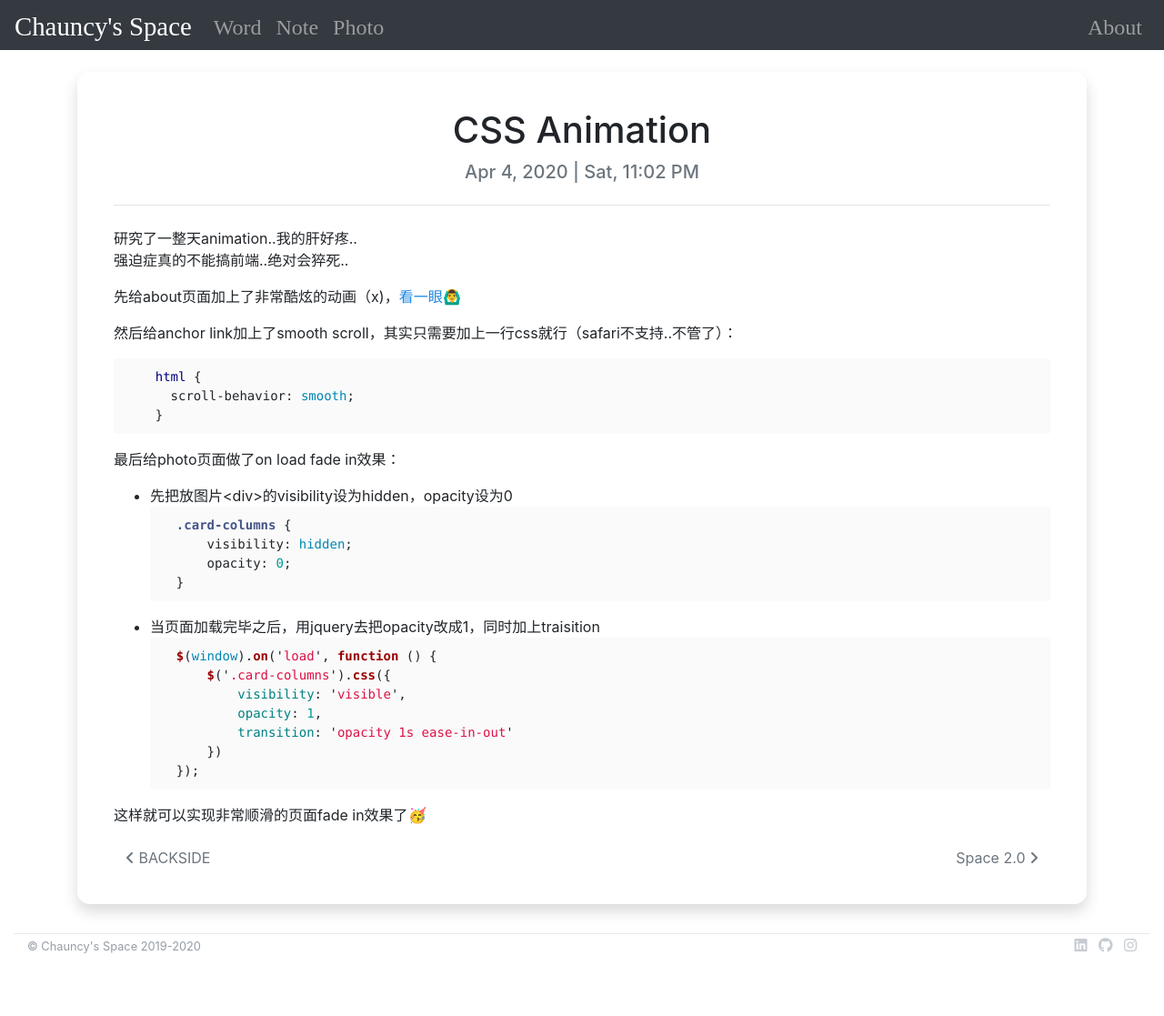
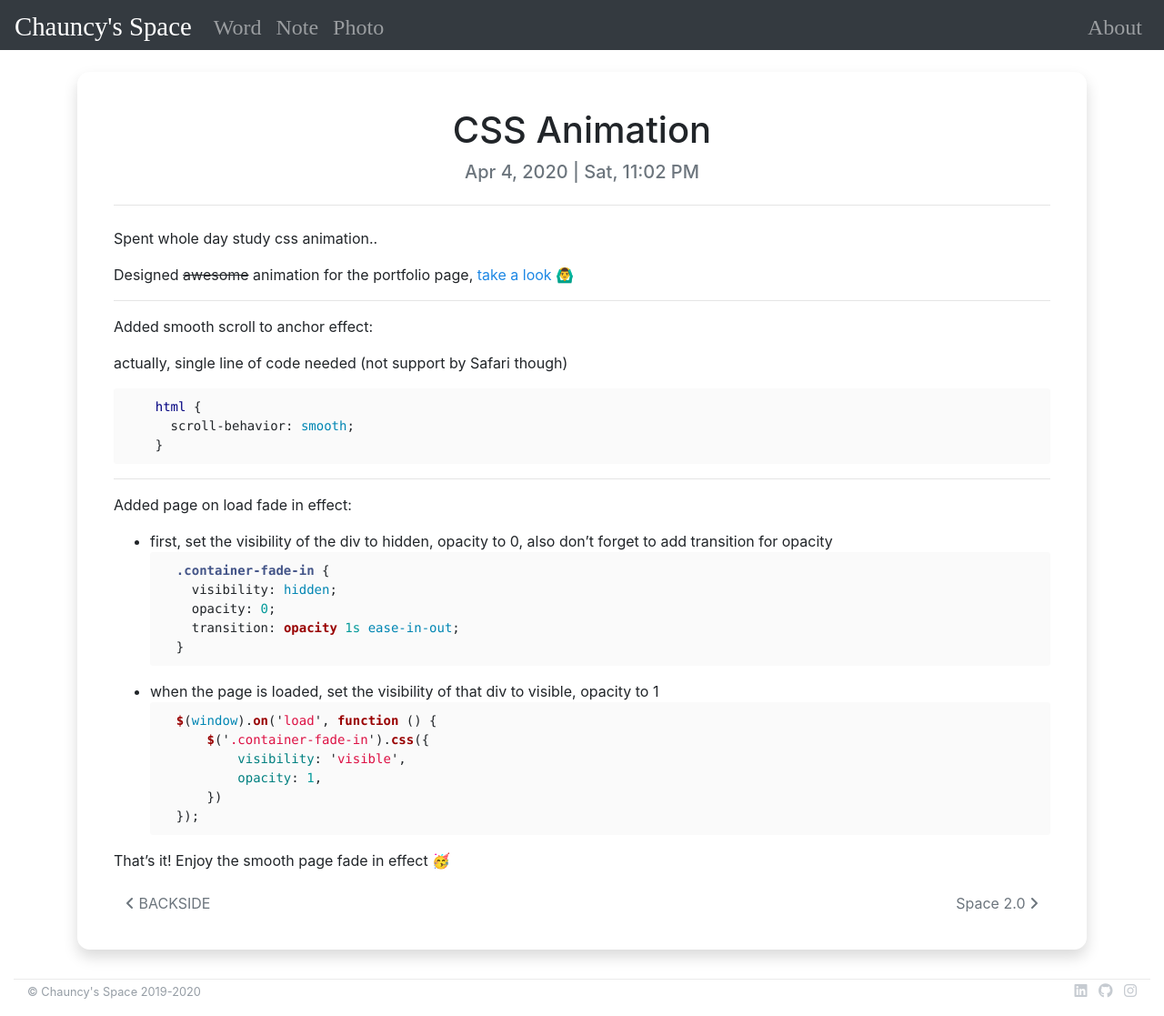
Before and after one commit to chauncyf/chauncyf.github.io, a Jekyll site: the page built from _posts/2020-04-04-css-animation.md, in a window 1280 px wide. Shown: the whole page at 91% size. Built offline with Jekyll 4.4.1, drawn with Linux system fonts in a browser that asks for light colours; nearby versions of some CDN libraries; some web fonts are replaced; before the commit the page ends 1067 px from its top, so only the background shows below that.

Commit message:
update post

````diff
--- a/_posts/2020-04-04-css-animation.md
+++ b/_posts/2020-04-04-css-animation.md
@@ -9,37 +9,40 @@ image:
 published: true
 ---
 
-研究了一整天animation..我的肝好疼..
-强迫症真的不能搞前端..绝对会猝死..
+Spent whole day study css animation..  <hide>强迫症真的不能搞前端..绝对会猝死..</hide>
 
 
-先给about页面加上了非常酷炫的动画（x)，[看一眼🙆‍♂️](https://chauncyf.github.io/)
+Designed ~~awesome~~ animation for the portfolio page, [take a look 🙆‍♂️](https://chauncyf.github.io/)
 
+---
+Added smooth scroll to anchor effect:
 
-然后给anchor link加上了smooth scroll，其实只需要加上一行css就行（safari不支持..不管了）：
+actually, single line of code needed (not support by Safari though)
 ```css
     html {
       scroll-behavior: smooth;
     }
 ```
 
-最后给photo页面做了on load fade in效果：
-- 先把放图片<div>的visibility设为hidden，opacity设为0
+---
+Added page on load fade in effect:
+
+- first, set the visibility of the div to hidden, opacity to 0, also don't forget to add transition for opacity
 ```css
-    .card-columns {
-        visibility: hidden;
-        opacity: 0;
+    .container-fade-in {
+      visibility: hidden;
+      opacity: 0;
+      transition: opacity 1s ease-in-out;
     }
 ```
-- 当页面加载完毕之后，用jquery去把opacity改成1，同时加上traisition
+- when the page is loaded, set the visibility of that div to visible, opacity to 1
 ```javascript
     $(window).on('load', function () {
-        $('.card-columns').css({
+        $('.container-fade-in').css({
             visibility: 'visible',
             opacity: 1,
-            transition: 'opacity 1s ease-in-out'
         })
     });
 ```
 
-这样就可以实现非常顺滑的页面fade in效果了🥳
+That's it! Enjoy the smooth page fade in effect 🥳
````
